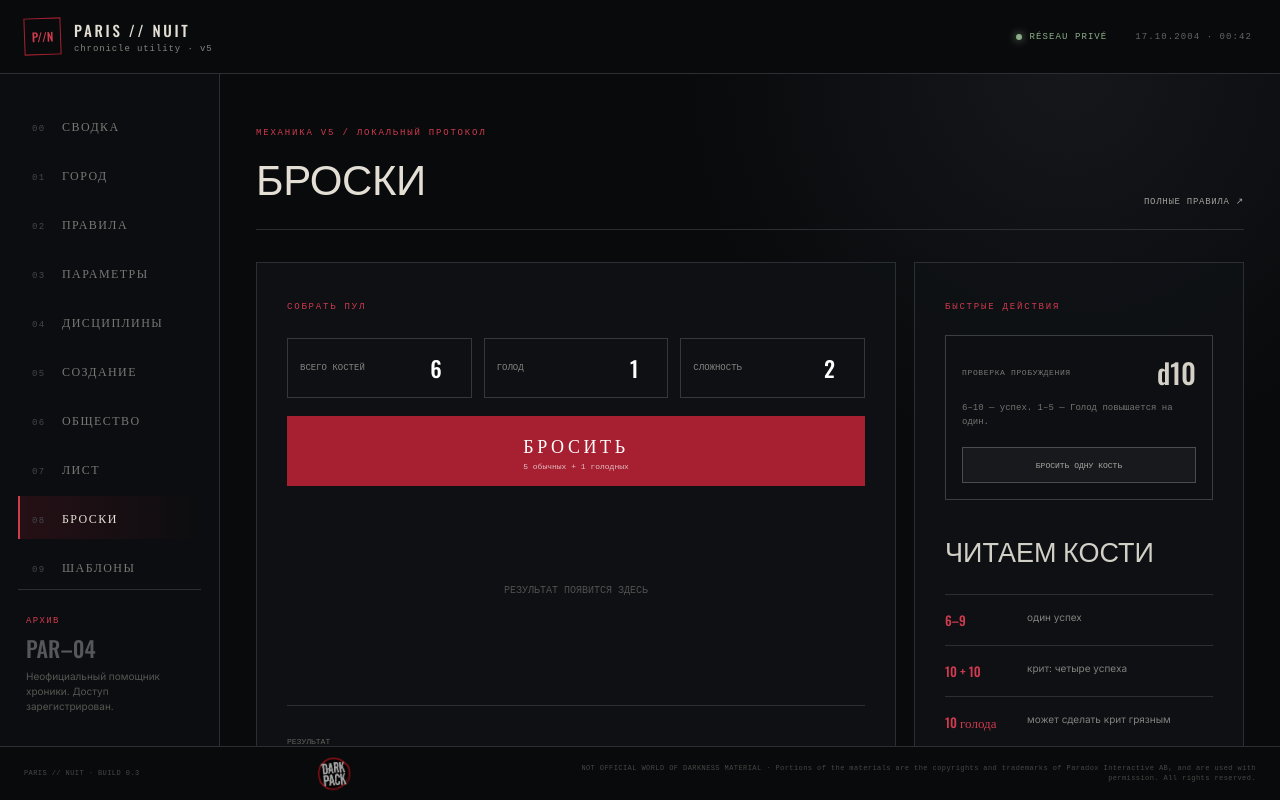
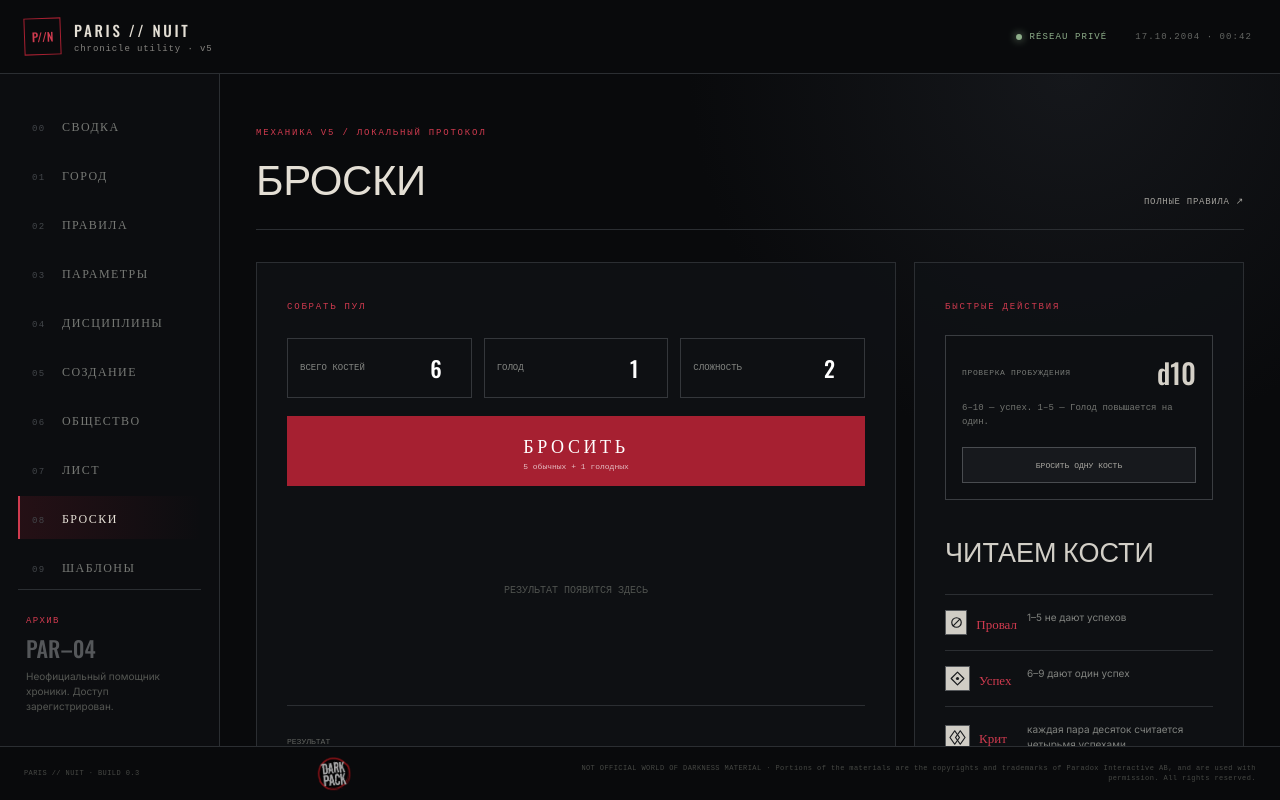
Before and after one commit to Noty-chan/paris-by-night, a React (Vite) app: page / in a window 1280 px wide. Both pictures are taken after a click on the button "БРОСИТЬ КОСТИ". Built offline with nearby package versions, Linux system fonts and the light colour scheme.

Commit message:
Redesign V5 dice faces

```diff
--- a/src/App.tsx
+++ b/src/App.tsx
@@ -49,8 +49,17 @@ function loadCharacter(): Character {
   }
 }
 
+function DiceGlyph({ kind }: { kind: "failure" | "success" | "critical" | "beast" }) {
+  if (kind === "failure") return <svg viewBox="0 0 48 48" aria-hidden="true"><circle cx="24" cy="24" r="12" /><path d="M15.5 32.5 32.5 15.5" /></svg>;
+  if (kind === "success") return <svg viewBox="0 0 48 48" aria-hidden="true"><path d="m24 8 16 16-16 16L8 24Z" /><circle cx="24" cy="24" r="4" /></svg>;
+  if (kind === "critical") return <svg viewBox="0 0 48 48" aria-hidden="true"><path d="m17 7 12 17-12 17L5 24Z" /><path d="m31 7 12 17-12 17-12-17Z" /></svg>;
+  return <svg viewBox="0 0 48 48" aria-hidden="true"><path d="M11 12c4 3 7 7 8 12l-6 13M24 9c2 5 2 10 0 15l-1 15M37 12c-4 3-7 7-8 12l6 13" /><path d="m9 34 4 3 5-1m21-2-4 3-5-1" /></svg>;
+}
+
 function DiceFace({ die }: { die: Die }) {
-  return <div className={`die ${die.hunger ? "hunger" : ""}`}><span>{die.value}</span><small>{die.hunger ? "голод" : "d10"}</small></div>;
+  const kind = die.hunger && die.value === 1 ? "beast" : die.value === 10 ? "critical" : die.value >= 6 ? "success" : "failure";
+  const label = kind === "beast" ? "Знак Зверя" : kind === "critical" ? "Крит" : kind === "success" ? "Успех" : "Провал";
+  return <div className={`die ${die.hunger ? "hunger" : "regular"} ${kind}`} role="img" aria-label={`${die.hunger ? "Кость Голода" : "Обычная кость"}: ${label}, выпало ${die.value}`} title={`${label} · ${die.value}`}><DiceGlyph kind={kind} /><small>{label}</small></div>;
 }
 
 function interpretDice(dice: Die[], difficulty: number) {
@@ -277,7 +286,7 @@ export function App() {
                   <button type="button" onClick={rollRouse}>Бросить одну кость</button>
                   {rouseResult !== null && rouseResult < 6 && character.hunger < 5 && <button type="button" className="apply-hunger" disabled={rouseApplied} onClick={applyRouseHunger}>{rouseApplied ? "Голод применён" : `Применить: Голод ${character.hunger} → ${character.hunger + 1}`}</button>}
                 </div>
-                <h3>Читаем кости</h3><dl><div><dt>6–9</dt><dd>один успех</dd></div><div><dt>10 + 10</dt><dd>крит: четыре успеха</dd></div><div><dt>10 голода</dt><dd>может сделать крит грязным</dd></div><div><dt>1 голода</dt><dd>может сделать провал звериным</dd></div></dl><div className="rule-note">Кости Голода заменяют обычные кости в пуле, но не добавляются к нему.</div><a href="https://wta5.ru/vampire/rules/dice-system" target="_blank" rel="noreferrer">Подробнее о проверках ↗</a>
+                <h3>Читаем кости</h3><dl className="dice-key"><div><dt><span className="key-glyph failure"><DiceGlyph kind="failure" /></span>Провал</dt><dd>1–5 не дают успехов</dd></div><div><dt><span className="key-glyph success"><DiceGlyph kind="success" /></span>Успех</dt><dd>6–9 дают один успех</dd></div><div><dt><span className="key-glyph critical"><DiceGlyph kind="critical" /></span>Крит</dt><dd>каждая пара десяток считается четырьмя успехами</dd></div><div><dt><span className="key-glyph beast"><DiceGlyph kind="beast" /></span>Зверь</dt><dd>только красная 1 и только при общем провале</dd></div></dl><div className="rule-note">Красная критическая грань делает крит грязным, только если её десятка вошла в критическую пару. Кости Голода заменяют обычные кости, но не добавляются к пулу.</div><a href="https://wta5.ru/vampire/rules/dice-system" target="_blank" rel="noreferrer">Подробнее о проверках ↗</a>
               </aside>
             </div>
           </section>
--- a/src/styles.css
+++ b/src/styles.css
@@ -332,11 +332,16 @@ h2 { color: var(--cream); font-size: 42px; text-transform: uppercase; letter-spa
 .roll-button small { font: 8px monospace; opacity: .7; }
 .dice-tray { min-height: 220px; display: flex; align-content: center; justify-content: center; flex-wrap: wrap; gap: 12px; padding: 34px 10px; border-bottom: 1px solid var(--line); }
 .dice-tray > p { align-self: center; color: #50534f; font: 10px monospace; text-transform: uppercase; }
-.die { width: 58px; height: 58px; display: grid; place-content: center; position: relative; border: 1px solid #666a6d; background: #d3d0c8; color: #191a1c; clip-path: polygon(14% 0, 86% 0, 100% 14%, 100% 86%, 86% 100%, 14% 100%, 0 86%, 0 14%); animation: diceIn .28s ease-out both; }
+.die { width: 66px; height: 66px; display: grid; grid-template-rows: 1fr auto; place-items: center; position: relative; padding: 8px 7px 7px; border: 1px solid #777b7e; background: linear-gradient(145deg, #dedbd2, #aaa8a2); color: #17191c; clip-path: polygon(14% 0, 86% 0, 100% 14%, 100% 86%, 86% 100%, 14% 100%, 0 86%, 0 14%); filter: drop-shadow(0 7px 8px rgba(0,0,0,.35)); animation: diceIn .28s ease-out both; }
 @keyframes diceIn { from { transform: rotate(35deg) scale(.4); opacity: 0; } }
-.die span { font: 600 23px Oswald; text-align: center; }
-.die small { font: 7px monospace; text-transform: uppercase; text-align: center; }
-.die.hunger { background: var(--red); color: white; border-color: var(--red-bright); }
+.die svg { width: 38px; height: 38px; align-self: end; fill: none; stroke: currentColor; stroke-width: 3; stroke-linecap: round; stroke-linejoin: round; }
+.die.success svg circle { fill: currentColor; stroke: none; }
+.die.critical svg { width: 41px; }
+.die small { align-self: end; font: 6px monospace; letter-spacing: .08em; text-transform: uppercase; text-align: center; }
+.die.hunger { border-color: #e05262; background: linear-gradient(145deg, #bd263a, #64121e); color: #fff4ed; box-shadow: inset 0 0 18px rgba(35,0,4,.42); }
+.die.hunger.critical { background: linear-gradient(145deg, #e03c50, #7d101f); }
+.die.hunger.beast { background: linear-gradient(145deg, #8d1726, #30070d); color: #ffe2d8; }
+.die.beast svg { stroke-width: 3.4; filter: drop-shadow(0 0 5px rgba(255,181,166,.35)); }
 .result { padding-top: 22px; }
 .result small { color: #626460; font: 8px monospace; text-transform: uppercase; }
 .result strong { display: block; color: #b75662; font: 500 24px Oswald; margin: 7px 0; }
@@ -357,6 +362,12 @@ h2 { color: var(--cream); font-size: 42px; text-transform: uppercase; letter-spa
 .quick-rules dl div { display: grid; grid-template-columns: 72px 1fr; gap: 10px; padding: 15px 0; border-bottom: 1px solid var(--line); }
 .quick-rules dt { color: var(--red-bright); font: 500 13px Oswald; }
 .quick-rules dd { margin: 0; color: #81837f; font-size: 10px; line-height: 1.5; }
+.dice-key dt { display: flex; align-items: center; gap: 9px; }
+.key-glyph { width: 25px; height: 25px; display: inline-grid; place-items: center; border: 1px solid #55585b; color: #bbb8b1; background: #d0cdc5; }
+.key-glyph svg { width: 19px; height: 19px; fill: none; stroke: #181a1d; stroke-width: 3; stroke-linecap: round; stroke-linejoin: round; }
+.key-glyph.success svg circle { fill: #181a1d; stroke: none; }
+.key-glyph.beast { border-color: #7d2834; background: #65111d; }
+.key-glyph.beast svg { stroke: #ffe2d8; }
 .rule-note { margin: 25px 0; border-left: 2px solid var(--red); background: rgba(166,32,49,.08); padding: 14px; color: #8d8c87; font: 10px/1.6 monospace; }
 
 .muted { color: #666863; font: 9px monospace; text-transform: uppercase; }
```
